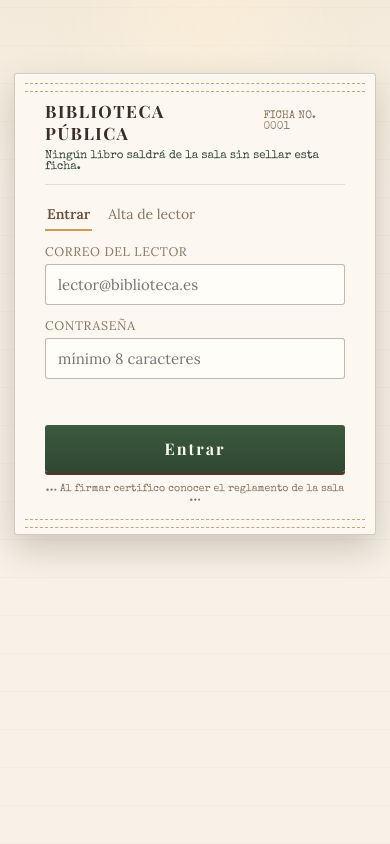
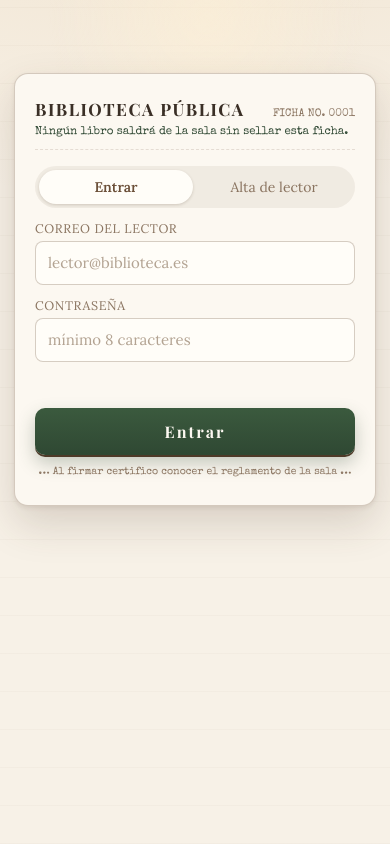
Before and after one commit to RaulCarrascoMartin/Biblioteca, a Spring Boot app: page / in a window 390 px wide. Run offline with Spring Boot 4, Linux system fonts and the light colour scheme; some of the project's set-up classes (security, data sources, template engines, error pages and the like) are left out, and stand-ins take their place.

Commit message:
style(ui): polish visuals with focus rings, elevation and responsive tweaks

```diff
--- a/src/main/resources/static/css/styles.css
+++ b/src/main/resources/static/css/styles.css
@@ -811,3 +811,155 @@ body {
   .ticket { padding: 18px 16px 14px; }
   .ticket-linea { flex-wrap: wrap; gap: 6px 14px; }
 }
+/* =====================================================================
+   Pulido visual: superficies más limpias, foco accesible, microinteracciones
+   ===================================================================== */
+:root {
+  --radio: 10px;
+  --sombra-suave: 0 1px 2px rgba(78, 58, 40, 0.08), 0 8px 24px rgba(78, 58, 40, 0.10);
+  --sombra-alta: 0 2px 4px rgba(78, 58, 40, 0.10), 0 18px 40px rgba(78, 58, 40, 0.18);
+  --anillo: 0 0 0 3px rgba(207, 154, 82, 0.45);
+}
+
+html { scroll-behavior: smooth; -webkit-font-smoothing: antialiased; text-rendering: optimizeLegibility; }
+::selection { background: rgba(207, 154, 82, 0.35); }
+
+/* Foco visible coherente para teclado */
+:where(button, a, input, select):focus-visible {
+  outline: none;
+  box-shadow: var(--anillo);
+}
+
+/* Cabecera translúcida */
+.app-header {
+  background: rgba(252, 248, 241, 0.86);
+  -webkit-backdrop-filter: saturate(160%) blur(12px);
+  backdrop-filter: saturate(160%) blur(12px);
+  border-bottom: 1px solid rgba(207, 154, 82, 0.55);
+  box-shadow: 0 6px 24px rgba(78, 58, 40, 0.10);
+}
+.brand-monogram { transition: transform 0.25s ease; }
+.brand:hover .brand-monogram { transform: rotate(-6deg) scale(1.04); }
+.user-area { border-radius: 999px; padding: 6px 8px 6px 8px; background: rgba(255, 253, 248, 0.9); }
+.user-meta { padding-right: 4px; }
+.user-rol { color: var(--roble); }
+
+/* Tarjeta de acceso */
+.index-card {
+  border-radius: 14px;
+  padding: 30px 32px 22px;
+  box-shadow: var(--sombra-alta);
+  animation: aparecer 0.45s ease both;
+}
+.index-card::before, .index-card::after { display: none; }
+.card-rule { border-bottom-style: dashed; }
+
+.card-tabs {
+  display: grid; grid-template-columns: 1fr 1fr; gap: 4px;
+  padding: 4px; margin: 16px 0 6px;
+  background: rgba(107, 79, 56, 0.08);
+  border-radius: 999px;
+}
+.card-tab {
+  border: none; border-radius: 999px;
+  padding: 8px 10px; text-align: center;
+  transition: background 0.18s ease, color 0.18s ease, box-shadow 0.18s ease;
+}
+.card-tab:hover:not(.active) { color: var(--nuez); }
+.card-tab.active {
+  background: #fffdf8;
+  box-shadow: 0 1px 3px rgba(78, 58, 40, 0.2);
+}
+
+.field input, .field select {
+  border-radius: 8px;
+  border-color: rgba(107, 79, 56, 0.28);
+  min-height: 44px;
+}
+.field input:hover, .field select:hover { border-color: rgba(107, 79, 56, 0.55); }
+.field input:focus, .field select:focus { box-shadow: var(--anillo); }
+.field input::placeholder { color: #b3a392; }
+
+.stamp { border-radius: 6px; font-size: 13px; max-width: 100%; text-align: center; }
+
+/* Botones */
+.btn-seal {
+  border-radius: 10px;
+  box-shadow: 0 2px 0 var(--nuez-oscura), 0 8px 18px rgba(47, 72, 51, 0.28);
+  transition: transform 0.12s ease, box-shadow 0.12s ease, filter 0.12s ease;
+}
+.btn-seal:hover:not(:disabled) { transform: translateY(-1px); }
+.btn-seal:active:not(:disabled) { transform: translateY(1px); }
+.btn-ghost { transition: background 0.15s ease, border-color 0.15s ease; }
+.btn-ghost:hover { border-color: var(--bronce); }
+.book-btn, .cat-btn, .btn-del { min-height: 32px; }
+.cat-btn { padding: 7px 20px; }
+.cat-btn:hover:not(:disabled), .book-btn:hover:not(:disabled) { transform: translateY(-1px); }
+
+/* Títulos de sección */
+.section-head { border-bottom: 1px solid rgba(107, 79, 56, 0.2); }
+.section-head h2 { letter-spacing: 0.2px; }
+.section-head h2::before { content: ""; display: inline-block; width: 6px; height: 0.9em; margin-right: 12px; border-radius: 3px; background: var(--bronce); vertical-align: -0.08em; }
+
+/* Catálogo: tarjetas con elevación */
+.book-grid { gap: 22px 18px; }
+.grid-book {
+  background: rgba(255, 253, 248, 0.75);
+  border: 1px solid rgba(107, 79, 56, 0.12);
+  border-radius: var(--radio);
+  padding: 14px 12px 14px;
+  transition: transform 0.18s ease, box-shadow 0.18s ease, border-color 0.18s ease;
+}
+.grid-book:hover {
+  transform: translateY(-3px);
+  box-shadow: var(--sombra-suave);
+  border-color: rgba(207, 154, 82, 0.5);
+}
+.grid-book .book-cover { cursor: default; }
+.book-cover { cursor: default; }
+.book-caption { margin-top: 10px; }
+.book-caption b { font-size: 13.5px; line-height: 1.3; }
+.book-caption span { font-size: 12px; }
+
+/* Placas, etiquetas y estados */
+.book-plate { border-radius: 6px; }
+.ribbon .ribbon-mites { font-size: 7.5px; }
+.estado { font-weight: 600; }
+
+/* Tabla de gestión */
+.admin-form, .admin-table-wrap { border-radius: var(--radio); }
+.admin-table-wrap { box-shadow: var(--sombra-suave); }
+.admin-table th { position: sticky; top: 0; }
+.admin-table tbody tr { transition: background 0.12s ease; }
+.admin-table tbody tr:hover { background: rgba(207, 154, 82, 0.18); }
+
+/* Vacíos */
+.grid-empty, .shelf-empty { border-radius: var(--radio); }
+
+/* Carga: pulso suave */
+.shelf-loading { animation: pulso 1.4s ease-in-out infinite; }
+
+/* Toast */
+.toast { border-radius: 10px; box-shadow: var(--sombra-alta); }
+
+@keyframes aparecer { from { opacity: 0; transform: translateY(10px); } to { opacity: 1; transform: none; } }
+@keyframes pulso { 0%, 100% { opacity: 0.45; } 50% { opacity: 1; } }
+
+.view:not(.hidden) .section { animation: aparecer 0.4s ease both; }
+.view:not(.hidden) .section:nth-child(2) { animation-delay: 0.06s; }
+.view:not(.hidden) .section:nth-child(3) { animation-delay: 0.12s; }
+
+@media (max-width: 720px) {
+  .app-header { padding: 12px 4vw; }
+  .user-area { width: 100%; justify-content: space-between; }
+  .user-meta { flex: 1; min-width: 0; overflow: hidden; text-overflow: ellipsis; }
+  .index-card { padding: 24px 20px 18px; }
+  .section-head h2 { font-size: 22px; }
+  .book-grid { grid-template-columns: repeat(auto-fill, minmax(135px, 1fr)); gap: 14px 12px; }
+  .admin-form { padding: 16px; }
+  .admin-form .btn-seal { width: 100%; }
+}
+
+@media (prefers-reduced-motion: reduce) {
+  *, *::before, *::after { animation: none !important; transition: none !important; scroll-behavior: auto !important; }
+}
```
